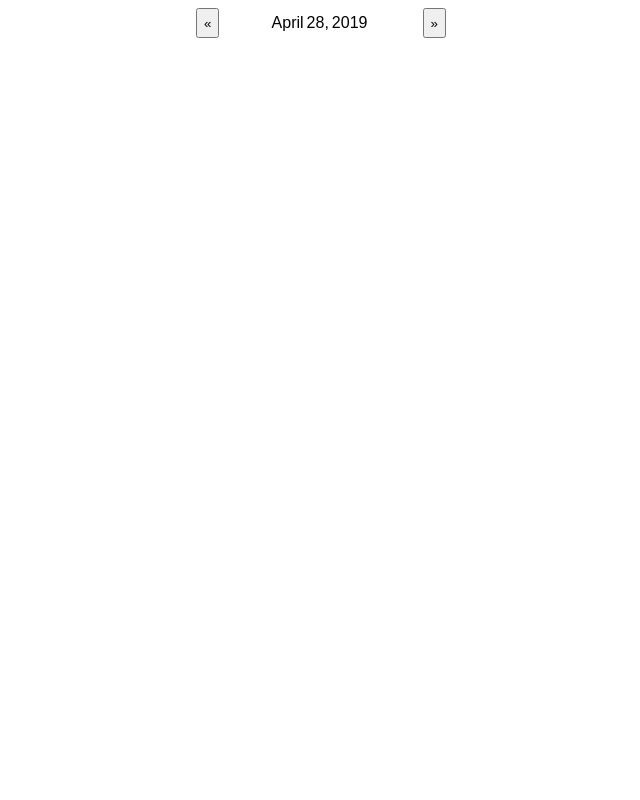
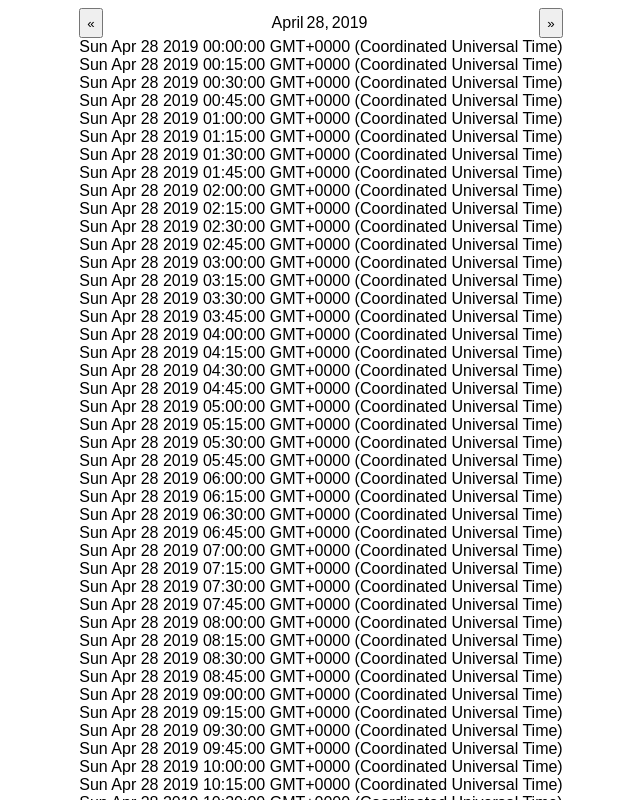
Before and after one commit to jmpolitzer/react-calendar, a React (Create React App) app: page / in a window 1280 px wide. Both pictures are taken after a click on the element 490 px from the left and 162 px from the top of the page. Shown: the top 800 px of the page, without its empty margins (319-959 px from the left). Built offline with nearby package versions, Linux system fonts and the light colour scheme.

Commit message:
renders 15 minute segments in Day component

```diff
--- a/src/components/Day.tsx
+++ b/src/components/Day.tsx
@@ -3,9 +3,10 @@ import { DayComponentPropsInterface } from "../interfaces";
 
 function Day(props: DayComponentPropsInterface) {
   const { day, changeView, goToPreviousDay, goToNextDay } = props;
-  const { dayOfWeek, month, year } = day;
+  const { dayOfWeek, month, year, day: currentDay } = day;
 
   return (
+    <div>
       <div className="day-nav">
         <button onClick={goToPreviousDay}>&laquo;</button>
         <div className={"day-headers"}>
@@ -19,6 +20,18 @@ function Day(props: DayComponentPropsInterface) {
         </div>
         <button onClick={goToNextDay}>&raquo;</button>
       </div>
+      <div>
+        {currentDay.map((hour, i) => {
+          return (
+            <div key={i}>
+              {hour.map((quarter: Date, j: number) => {
+                return <div key={j}>{quarter.toString()}</div>;
+              })}
+            </div>
+          );
+        })}
+      </div>
+    </div>
   );
 }
 
--- a/src/hooks/useCalendar.tsx
+++ b/src/hooks/useCalendar.tsx
@@ -2,15 +2,18 @@ import { useState } from "react";
 import {
   addMonths,
   addYears,
+  addDays,
+  addHours,
+  addMinutes,
   eachDayOfInterval,
   endOfMonth,
   endOfWeek,
   format,
   startOfMonth,
   startOfWeek,
+  startOfDay,
   subMonths,
   subYears,
-  addDays,
   subDays
 } from "date-fns";
 
@@ -96,8 +99,14 @@ function useCalendar(startWeekOn?: any) {
     const dayOfWeek = format(activeDate, "d");
     const month = format(activeDate, "MMMM");
     const year = format(activeDate, "yyyy");
+    const dayStart = startOfDay(activeDate);
+    const day = [...Array(24)].map((_, i) => {
+      const hour = addHours(dayStart, i);
 
-    return { dayOfWeek, month, year, date: activeDate };
+      return [...Array(4)].map((_, j) => addMinutes(hour, j * 15));
+    });
+
+    return { dayOfWeek, month, year, date: activeDate, day };
   };
 
   const goToNextMonth = () => {
--- a/src/interfaces/index.tsx
+++ b/src/interfaces/index.tsx
@@ -17,6 +17,7 @@ interface DayInterface {
   month: string;
   year: string;
   date: Date;
+  day: any[]; // array of arrays of dates
 }
 
 interface YearInterface {
--- a/src/styles.css
+++ b/src/styles.css
@@ -62,5 +62,4 @@ button {
   display: flex;
   align-items: center;
   justify-content: space-between;
-  width: 250px;
 }
```
Lines whose indentation alone changed are shown as unchanged.
